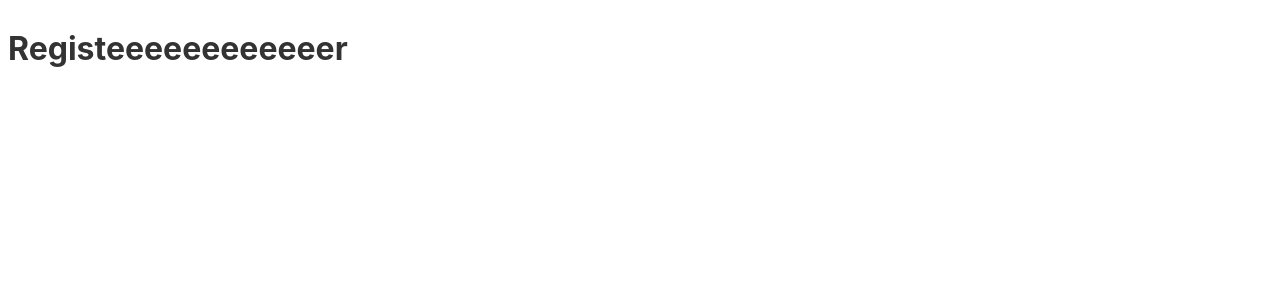
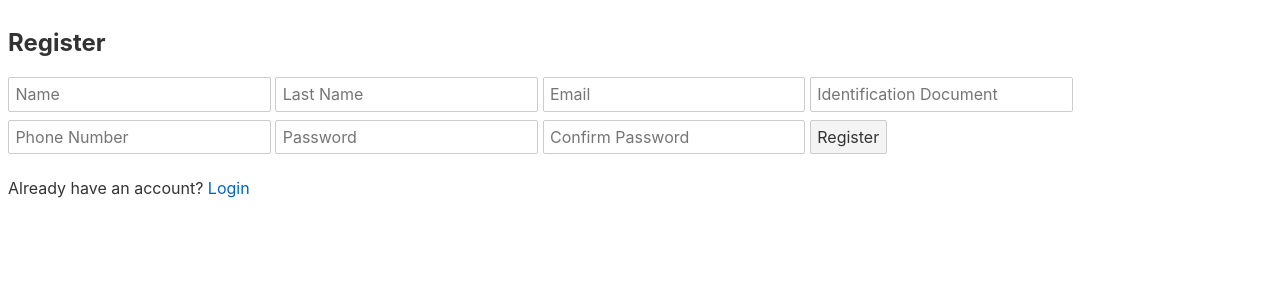
Before and after one commit to dog-Mangy/qatu-frontend, a Svelte app: page /register in a window 1280 px wide. Shown: the top 300 px of the page. Built offline with nearby package versions, Linux system fonts and the light colour scheme.

Commit message:
feat: add complete registration form in Register

```diff
--- /dev/null
+++ b/src/view/components/Register.Component.svelte
@@ -0,0 +1,62 @@
+<script>
+	let name = '';
+	let lastName = '';
+	let email = '';
+	let identificationDocument = '';
+	let phoneNumber = '';
+	let password = '';
+	let confirmPassword = '';
+
+	let error = '';
+	let success = '';
+
+	async function handleRegister(event) {
+		event.preventDefault();
+	}
+</script>
+
+<div>
+	<h2>Register</h2>
+
+	{#if error}
+		<p>{error}</p>
+	{/if}
+	{#if success}
+		<p>{success}</p>
+	{/if}
+
+	<form on:submit={handleRegister}>
+		<input placeholder="Name" bind:value={name} required />
+		<input placeholder="Last Name" bind:value={lastName} required />
+		<input type="email" placeholder="Email" bind:value={email} required />
+		<input
+			type="text"
+			placeholder="Identification Document"
+			bind:value={identificationDocument}
+			required
+		/>
+		<input
+			type="tel"
+			placeholder="Phone Number"
+			bind:value={phoneNumber}
+			required
+		/>
+		<input
+			type="password"
+			placeholder="Password"
+			bind:value={password}
+			required
+		/>
+		<input
+			type="password"
+			placeholder="Confirm Password"
+			bind:value={confirmPassword}
+			required
+		/>
+		<button type="submit">Register</button>
+	</form>
+
+	<p>
+		Already have an account? <a href="/login">Login</a>
+	</p>
+</div>
--- a/src/view/routes/Register.svelte
+++ b/src/view/routes/Register.svelte
@@ -1 +1,5 @@
-<h1>Registeeeeeeeeeeeer</h1>
+<script>
+	import Register from '../components/Register.Component.svelte';
+</script>
+
+<Register></Register>
```
